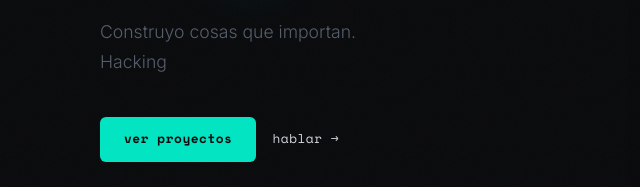
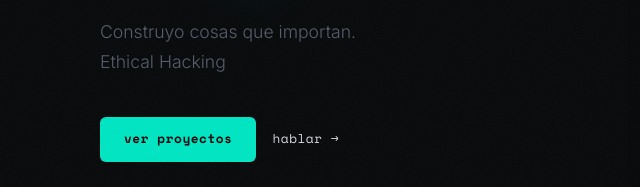
Before and after one commit to ch4rlyg/appsazure, a website: page public/index.html in a window 1280 px wide. Shown: the part 437-624 px from the top of the page, 30-670 px from the left. Drawn offline with nearby package versions, Linux system fonts and the light colour scheme.

Commit message:
Add Enhacements

```diff
--- a/public/index.html
+++ b/public/index.html
@@ -43,7 +43,7 @@
       </h1>
       <p class="hero-sub">
         Construyo cosas que importan.<br />
-        Hacking
+        Ethical Hacking
       </p>
       <div class="hero-actions">
         <a href="#work" class="btn-primary">ver proyectos</a>
```
